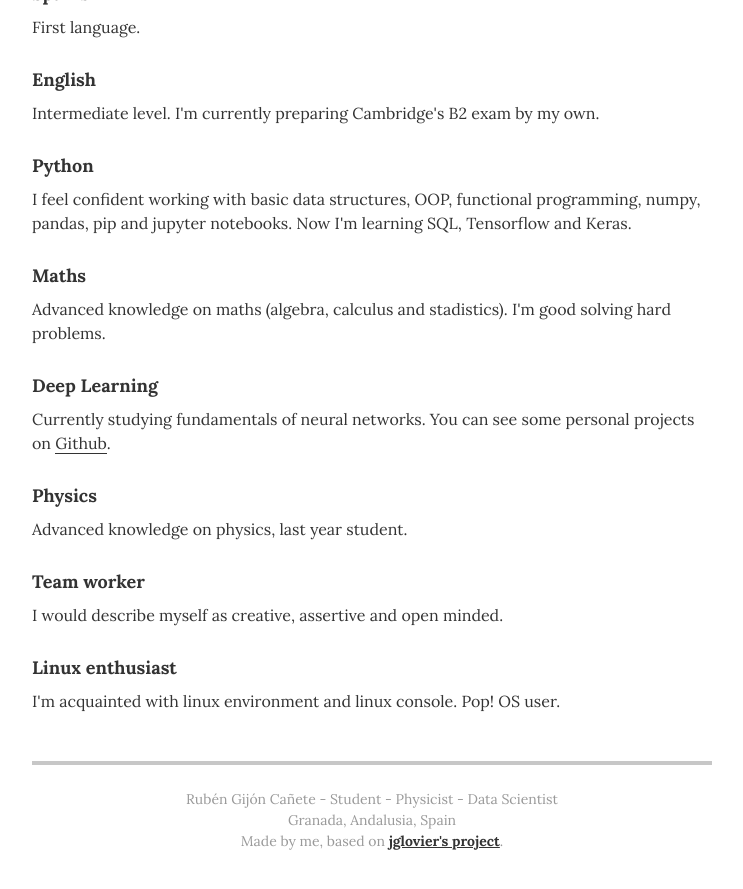
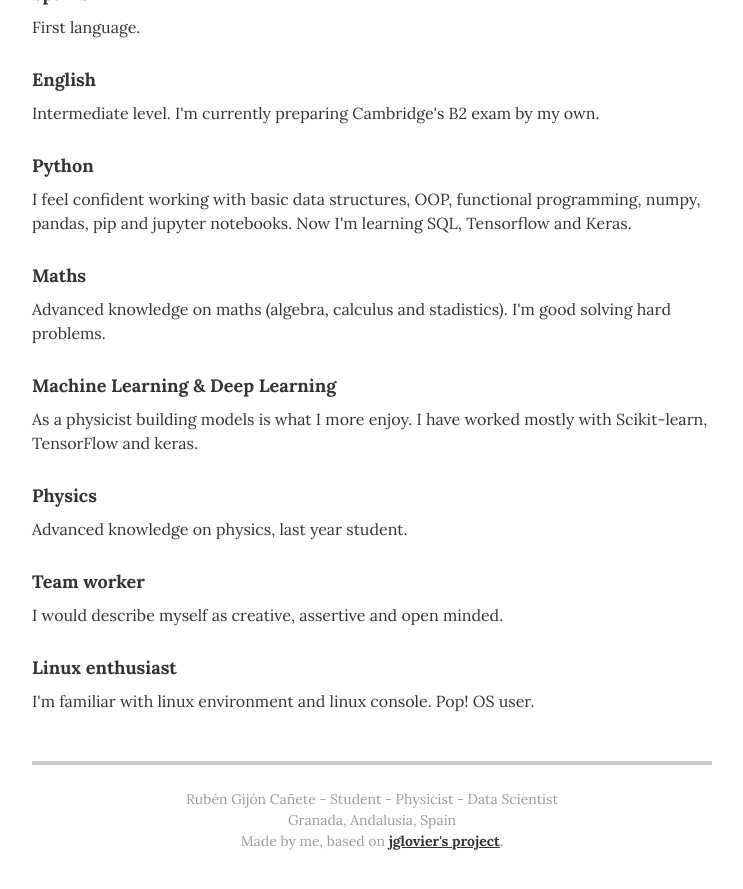
Before and after one commit to rubzip/rubzip.github.io, a Jekyll site: the page built from index.html, in a window 1280 px wide and 900 px high, scrolled down 2147 px. Shown: the top 889 px of the window, without its empty margins (268-1011 px from the left). Built offline with Jekyll 4.4.1, drawn with Linux system fonts in a browser that asks for light colours.

Commit message:
Update skills.yml

```diff
--- a/_data/skills.yml
+++ b/_data/skills.yml
@@ -11,8 +11,8 @@
 - skill: Maths
   description:  Advanced knowledge on maths (algebra, calculus and stadistics). I'm good solving hard problems.
 
-- skill: Deep Learning
-  description:  Currently studying fundamentals of neural networks. You can see some personal projects on <a href="https://github.com/rubzip">Github</a>.
+- skill: Machine Learning & Deep Learning
+  description:  As a physicist building models is what I more enjoy. I have worked mostly with Scikit-learn, TensorFlow and keras.
 
 - skill: Physics
   description: Advanced knowledge on physics, last year student.
@@ -21,4 +21,4 @@
   description:  I would describe myself as creative, assertive and open minded.
 
 - skill: Linux enthusiast
-  description:  I'm acquainted with linux environment and linux console. Pop! OS user.
+  description:  I'm familiar with linux environment and linux console. Pop! OS user.
```
